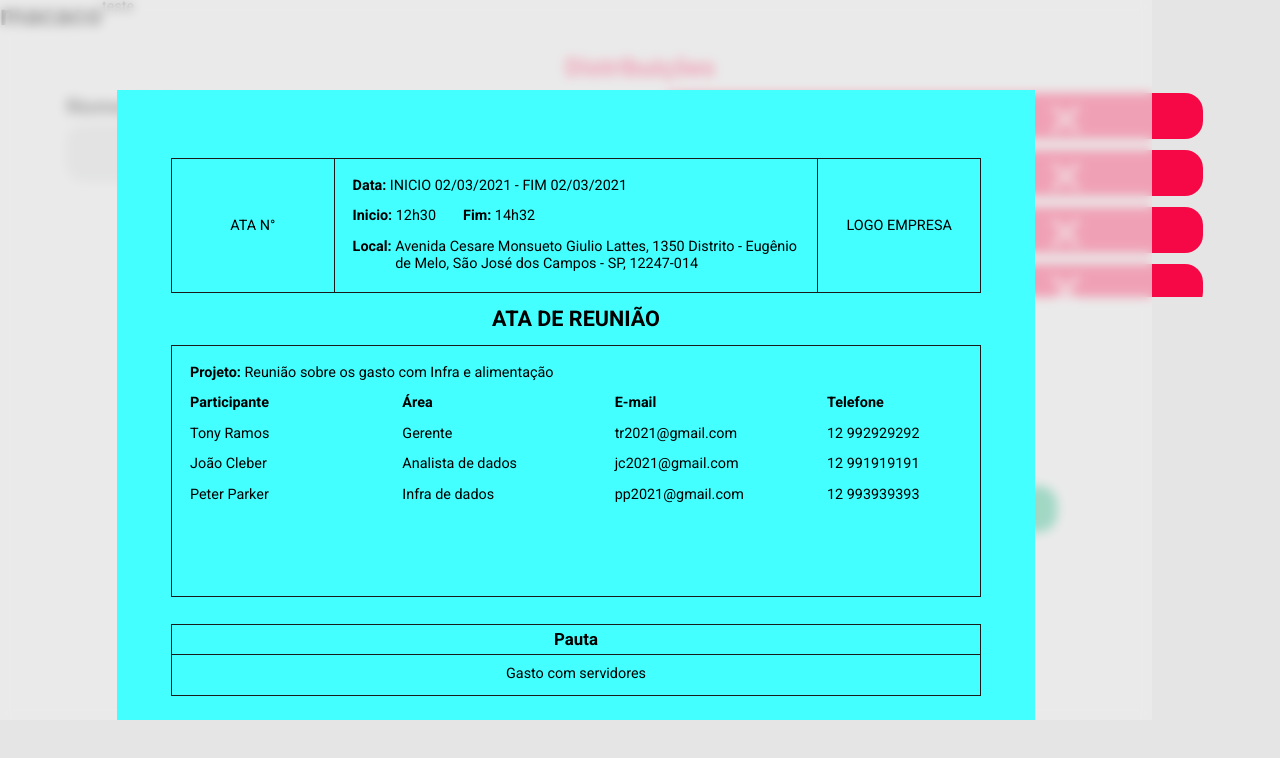
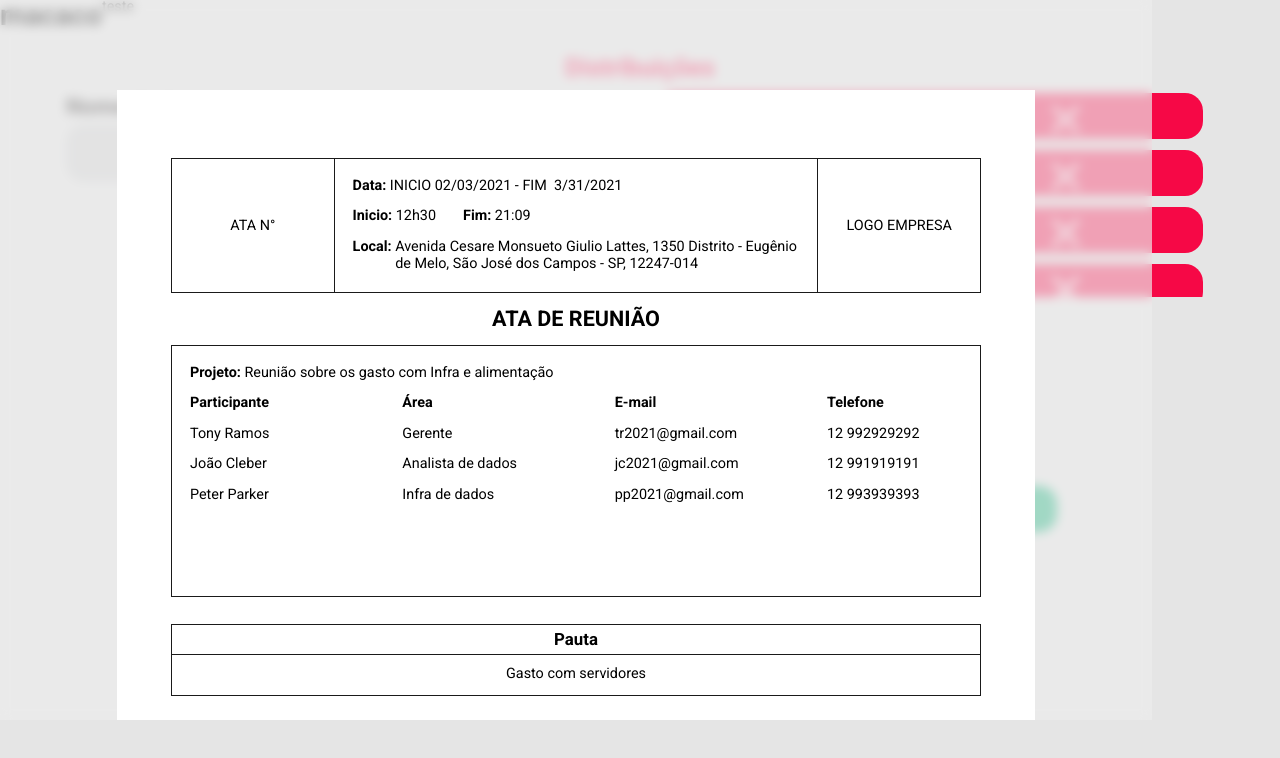
Before and after one commit to Typext/typext-frontend, a React (Create React App) app: page / in a window 1280 px wide. Both pictures are taken after a click on the button "Visualizar Ata". Shown: the top 758 px of the page. Built offline with nearby package versions, Linux system fonts and the light colour scheme.

Commit message:
adjusts in minute viewer

```diff
--- a/src/pages/Main/components/MinuteViewer/components/Minute/components/GeneralInfo/index.tsx
+++ b/src/pages/Main/components/MinuteViewer/components/Minute/components/GeneralInfo/index.tsx
@@ -1,4 +1,5 @@
 import React from 'react';
+import moment from 'moment';
 
 import { Container } from './styles';
 
@@ -9,7 +10,9 @@
       <div className="dateAndLocateInfo">
         <section className="date">
           <h4>Data:&nbsp;</h4>
-          INICIO 02/03/2021 - FIM 02/03/2021
+          INICIO 02/03/2021 - FIM
+          &nbsp;
+          {moment().format('l')}
         </section>
 
         <section className="hour">
@@ -20,7 +23,7 @@
 
           <div>
             <h4>Fim:&nbsp;</h4>
-            14h32
+            {moment().format('HH:mm')}
           </div>
         </section>
 
--- a/src/pages/Main/components/MinuteViewer/components/Minute/styles.ts
+++ b/src/pages/Main/components/MinuteViewer/components/Minute/styles.ts
@@ -10,7 +10,7 @@
   width: 800px;
   height: 1030px;
 
-  background: #43ffff;
+  background: #ffffff;
 
   padding: 60px;
 
```
Also changed, not shown: src/pages/Main/components/MinuteViewer/data.js (+20 -5 lines).
